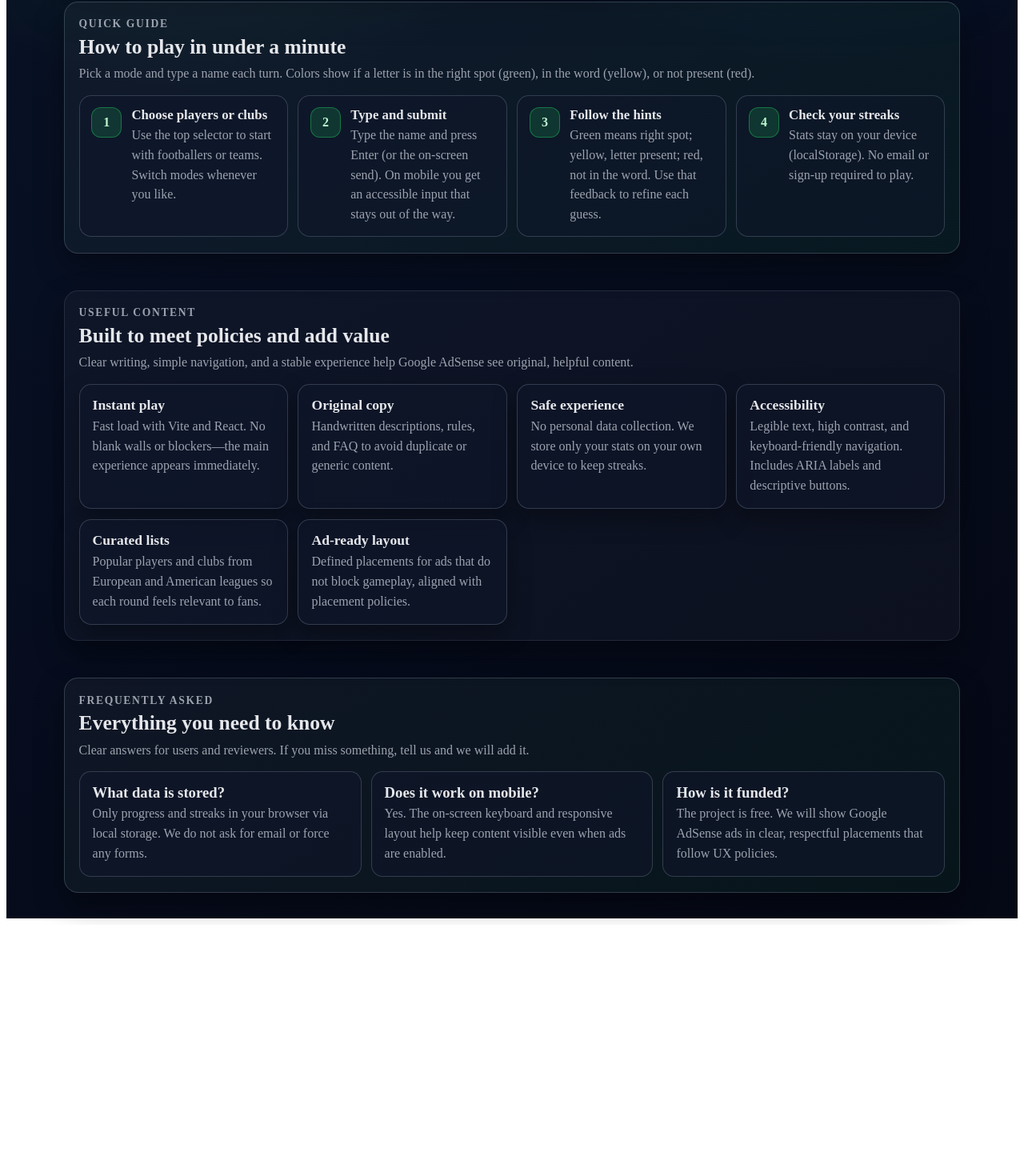
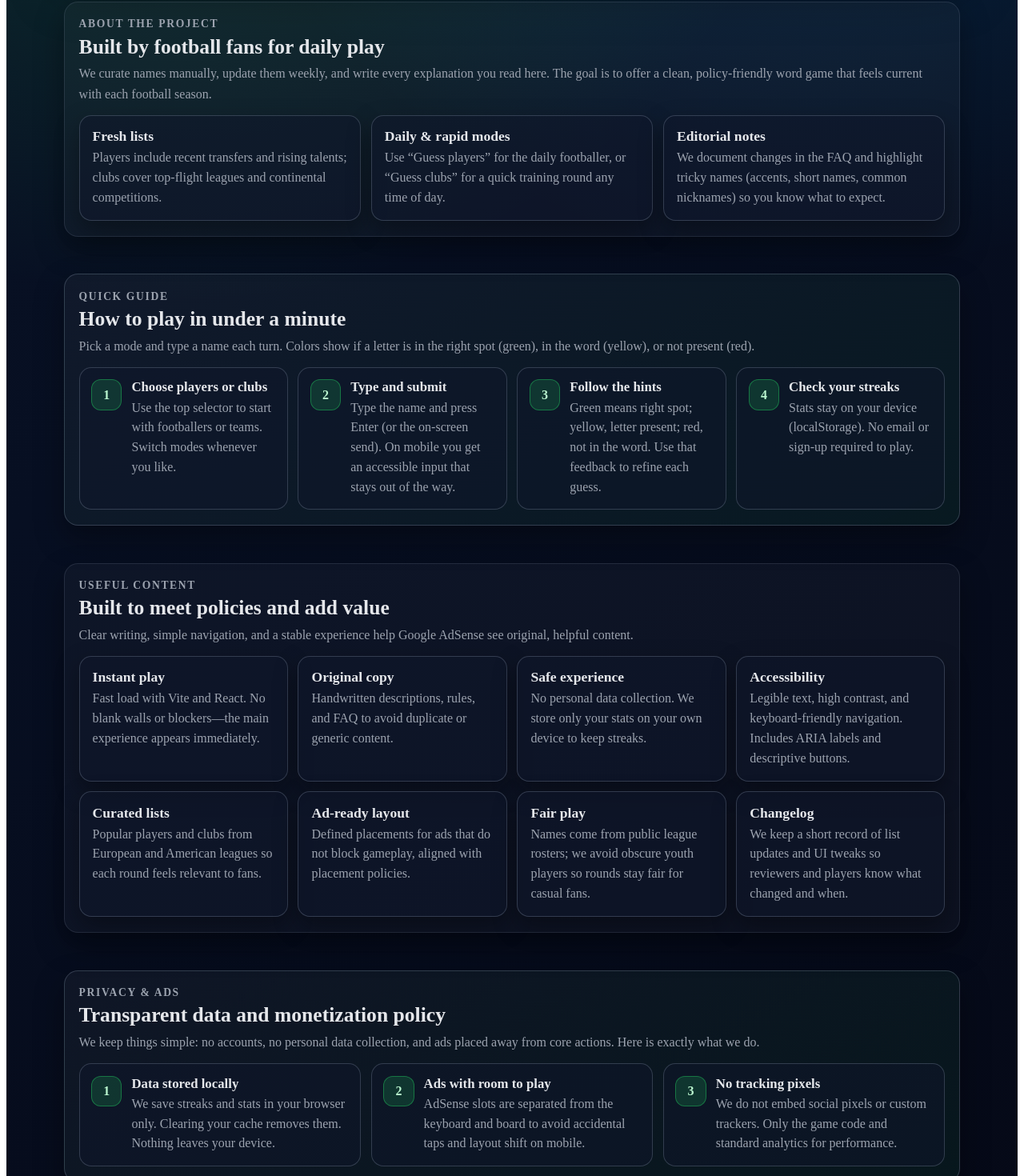
Before and after one commit to martinmazas/football-wordle, a React (Vite) app: page / in a window 1280 px wide. Shown: the part 749-2219 px from the top of the page at 80% size. Before the commit the page ends 1905 px from the top, so only its background shows below. Built offline with nearby package versions, Linux system fonts and the light colour scheme.

Commit message:
Update App.tsx

```diff
--- a/src/App.tsx
+++ b/src/App.tsx
@@ -19,8 +19,10 @@ const App = () => {
               <span className="fw-landing__tag">Free game</span>
             </div>
             <nav className="fw-landing__nav-links">
+              <a href="#about">About</a>
               <a href="#how-to-play">How to play</a>
               <a href="#features">Features</a>
+              <a href="#policy">Policy</a>
               <a href="#faq">FAQ</a>
             </nav>
             <div className="fw-landing__nav-cta">
@@ -93,6 +95,35 @@ const App = () => {
                   steps: you play instantly.
                 </p>
               </div>
+            </div>
+          </section>
+
+          <section className="fw-section" id="about">
+            <div className="fw-section__header">
+              <p className="fw-eyebrow">About the project</p>
+              <h2>Built by football fans for daily play</h2>
+              <p className="fw-section__lead">
+                We curate names manually, update them weekly, and write every explanation you read here. The goal is to
+                offer a clean, policy-friendly word game that feels current with each football season.
+              </p>
+            </div>
+
+            <div className="fw-feature-grid">
+              <article className="fw-feature">
+                <h3>Fresh lists</h3>
+                <p>Players include recent transfers and rising talents; clubs cover top-flight leagues and continental
+                  competitions.</p>
+              </article>
+              <article className="fw-feature">
+                <h3>Daily &amp; rapid modes</h3>
+                <p>Use “Guess players” for the daily footballer, or “Guess clubs” for a quick training round any time of
+                  day.</p>
+              </article>
+              <article className="fw-feature">
+                <h3>Editorial notes</h3>
+                <p>We document changes in the FAQ and highlight tricky names (accents, short names, common nicknames) so
+                  you know what to expect.</p>
+              </article>
             </div>
           </section>
 
@@ -196,6 +227,58 @@ const App = () => {
                   Defined placements for ads that do not block gameplay, aligned with placement policies.
                 </p>
               </article>
+              <article className="fw-feature">
+                <h3>Fair play</h3>
+                <p>
+                  Names come from public league rosters; we avoid obscure youth players so rounds stay fair for casual
+                  fans.
+                </p>
+              </article>
+              <article className="fw-feature">
+                <h3>Changelog</h3>
+                <p>
+                  We keep a short record of list updates and UI tweaks so reviewers and players know what changed and
+                  when.
+                </p>
+              </article>
+            </div>
+          </section>
+
+          <section className="fw-section fw-section--panel" id="policy">
+            <div className="fw-section__header">
+              <p className="fw-eyebrow">Privacy &amp; ads</p>
+              <h2>Transparent data and monetization policy</h2>
+              <p className="fw-section__lead">
+                We keep things simple: no accounts, no personal data collection, and ads placed away from core actions.
+                Here is exactly what we do.
+              </p>
+            </div>
+
+            <div className="fw-steps">
+              <article className="fw-step">
+                <div className="fw-step__number">1</div>
+                <div>
+                  <h3>Data stored locally</h3>
+                  <p>We save streaks and stats in your browser only. Clearing your cache removes them. Nothing leaves
+                    your device.</p>
+                </div>
+              </article>
+              <article className="fw-step">
+                <div className="fw-step__number">2</div>
+                <div>
+                  <h3>Ads with room to play</h3>
+                  <p>AdSense slots are separated from the keyboard and board to avoid accidental taps and layout shift on
+                    mobile.</p>
+                </div>
+              </article>
+              <article className="fw-step">
+                <div className="fw-step__number">3</div>
+                <div>
+                  <h3>No tracking pixels</h3>
+                  <p>We do not embed social pixels or custom trackers. Only the game code and standard analytics for
+                    performance.</p>
+                </div>
+              </article>
             </div>
           </section>
 
@@ -230,8 +313,14 @@ const App = () => {
                   policies.
                 </p>
               </div>
+              <div className="fw-faq__item">
+                <h3>How often do you update names?</h3>
+                <p>Weekly during the season and after major transfer windows. We remove injured long-term players to keep
+                  rounds fair.</p>
+              </div>
             </div>
           </section>
+
         </div>
       </div>
     );
```
